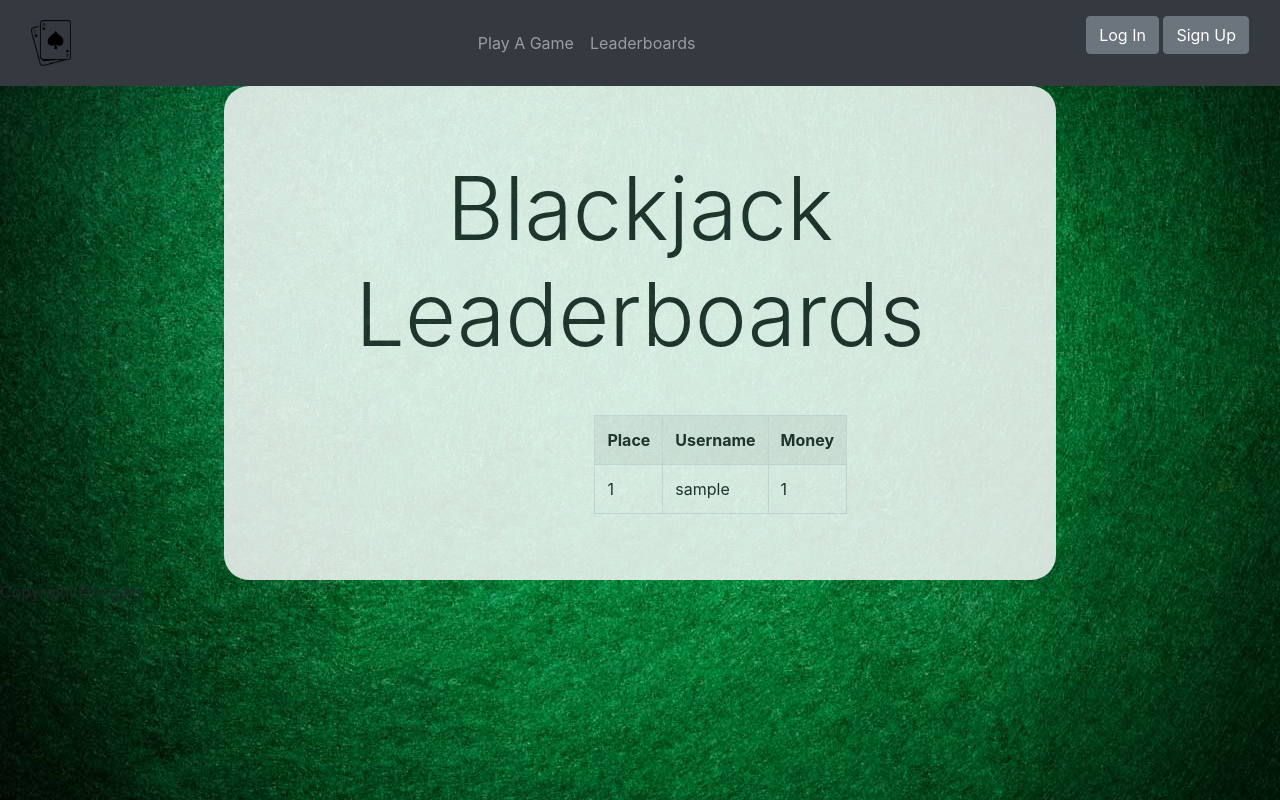
After one commit to forsman5/blackjack, a Django app: page /leaderboard in a window 1280 px wide. The commit adds this page. Run offline with Django 3.2, Linux system fonts and the light colour scheme; tables that the repository leaves empty hold one stand-in row (values such as "Sample post"); some libraries are stand-ins or nearby versions.

Commit message:
added some scoping, tons of css styling, and the gamepage is loading

```diff
--- a/blackjack/settings.py
+++ b/blackjack/settings.py
@@ -130,6 +130,9 @@ DECK_SIZE = 1
 # What the values are split by when displaying value of a hand
 VALUE_SEPARATOR = ' / '
 
+# Number of users on the Leaderboard
+LEADERBOARD_SIZE = 50
+
 # Error Messages
 # This is used to ensure that the user is not misusing a deck
 DECK_ACCESS_ERROR = TypeError('Attempting to access hand methods on a deck!')
--- a/game/models.py
+++ b/game/models.py
@@ -14,6 +14,12 @@ class Profile(models.Model):
     user = models.OneToOneField(User, on_delete=models.CASCADE)
     money = models.IntegerField(default=2500)
     email_confirmed = models.BooleanField(default=False)
+
+    # return a queryset of all games this user has not yet completed
+    @property
+    def unfinished_games(self):
+        # TODO: Implement
+        pass
 
     def __str__(self):
         return self.user.email
--- a/game/static/stylesheets/main.css
+++ b/game/static/stylesheets/main.css
@@ -6,4 +6,23 @@ body {
   -o-background-size: cover;
 }
 
-.main-box { padding-top: 70px; }
+.main-box {
+  padding-top: 70px;
+  padding-bottom: 50px;
+
+  /* rounded edges */
+  border-radius: 25px;
+
+  width: 65%;
+  margin: auto;
+}
+
+.opaque {
+  opacity: .85;
+}
+
+.leaderboard-box {
+  width: 35%;
+  padding-right: 100px;
+  padding-left: 100px;
+}
--- a/game/templates/base.html
+++ b/game/templates/base.html
@@ -23,7 +23,10 @@
 
     {% include 'partials/_header.html' %}
 
-    <div class="panel main-box" align="center">
+
+    {# Only give content for non-game pages #}
+    {# if the variable "game" is passed #}
+    <div class="panel panel-default main-box {% if not game %} bg-light opaque {% endif %}" align="center">
       {% block content %}{% endblock %}
     </div>
 
--- a/game/templates/game.html
+++ b/game/templates/game.html
@@ -4,6 +4,6 @@
   <div class="panel-heading display-3">Game in Progress...</div>
   {# Render the two hand partials here #}
 
-  <button type="button" class="btn btn-primary {% if not game.canInsure() %} btn-disabled {% end if %}">Insure</button>
+  <button type="button" class="btn btn-primary {% if not game.canInsure %} btn-disabled {% endif %}">Insure</button>
 
 {% endblock %}
--- a/game/templates/index.html
+++ b/game/templates/index.html
@@ -2,6 +2,9 @@
 
 {% block content %}
   <div class="panel-heading display-1">Let's Play Blackjack!</div>
+
+  <br><br>
+
   {% if not request.user.is_authenticated %}
     <div class="panel-body">
       <a type="button" class="btn btn-outline-success" href="{% url 'login' %}">Log In</a>
--- /dev/null
+++ b/game/templates/leaderboard.html
@@ -0,0 +1,24 @@
+{% extends "base.html" %}
+
+{% block content %}
+  <div class="panel-heading display-2">Blackjack Leaderboards</div>
+
+  <br><br>
+
+  <div class="panel-body leaderboard-box">
+    <table class="table table-striped table-bordered">
+      <tr>
+        <th>Place</th>
+        <th>Username</th>
+        <th>Money</th>
+      </tr>
+      {% for profile in profiles %}
+        <tr>
+          <td>{{ forloop.counter }}</td>
+          <td>{{ profile.user.username }}</td>
+          <td>{{ profile.money }}</td>
+        </tr>
+      {% endfor %}
+    </table>
+  </div>
+{% endblock %}
--- a/game/templates/partials/_header.html
+++ b/game/templates/partials/_header.html
@@ -11,7 +11,7 @@
         <a class="nav-link" href="{% url 'newGame' %}">Play A Game</a>
       </li>
       <li class="nav-item">
-        <a class="nav-link" href="#">Leaderboards</a>
+        <a class="nav-link" href="{% url 'leaderboard' %}">Leaderboards</a>
       </li>
     </ul>
     {% if user.is_authenticated %}
--- a/game/urls.py
+++ b/game/urls.py
@@ -12,4 +12,5 @@ urlpatterns = [
     path('users/<int:user_id>', views.userPage, name='userPage'),
     path('games/<int:game_id>', views.gamePage, name='gamePage'),
     path('games/new', views.newGame, name='newGame'),
+    path('leaderboard', views.leaderboard, name='leaderboard'),
 ]
--- a/game/views.py
+++ b/game/views.py
@@ -7,7 +7,10 @@ from django.http import HttpResponseRedirect
 from django.urls import reverse_lazy
 from django import forms
 from .forms import UserRegistrationForm, GameStartForm
-from .models import Game
+from .models import Game, Profile
+
+# for end - user defined settings
+from django.conf import settings
 
 def index(request):
     # the homepage
@@ -17,6 +20,11 @@ def userPage(request, user_id):
     user = get_object_or_404(User, pk=user_id)
 
     return render(request, 'user.html', {'pageUser': user})
+
+def leaderboard(request):
+    profiles = Profile.objects.order_by('money')[:settings.LEADERBOARD_SIZE]
+
+    return render(request, 'leaderboard.html', {'profiles': profiles})
 
 @login_required(login_url='login')
 def gamePage(request, game_id):
```
Lines whose indentation alone changed are shown as unchanged.
